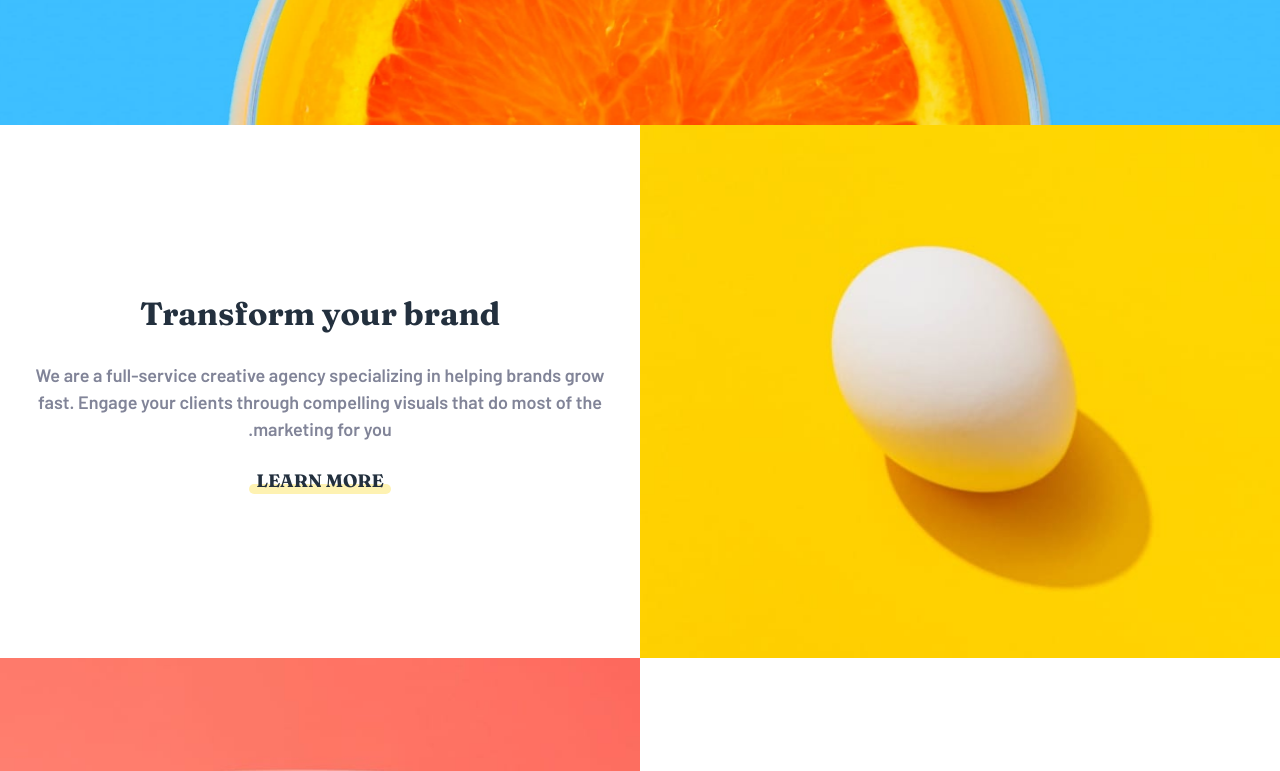
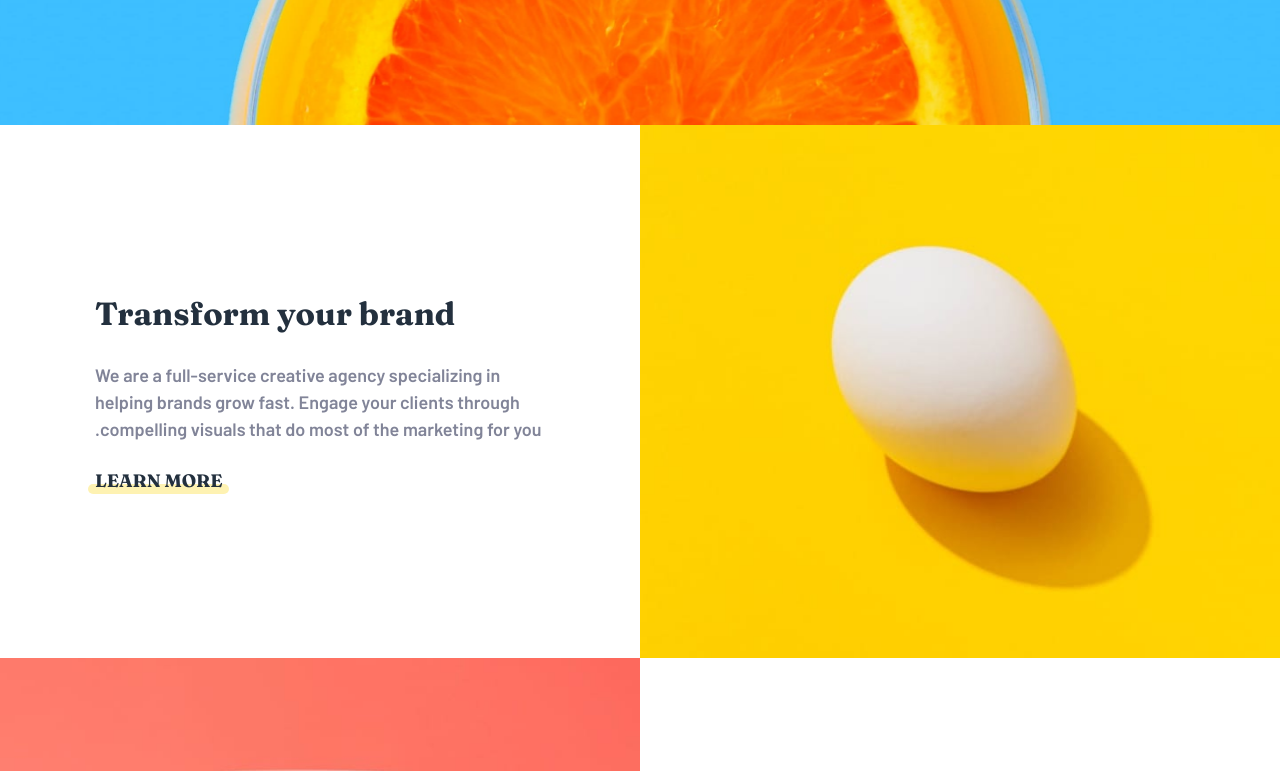
Before and after one commit to bachitterch/sunnyside-lp, a website built with webpack: page src/index.html in a window 1280 px wide. Shown: the part 660-1431 px from the top of the page. Built offline with nearby package versions, Linux system fonts and the light colour scheme.

Commit message:
Change: Fixed btn styling and text alignment

```diff
--- a/src/scss/components/_desktop_nav.scss
+++ b/src/scss/components/_desktop_nav.scss
@@ -15,6 +15,7 @@
 
   .desktop__btn {
     font-family: $font-serif;
+    text-transform: uppercase;
     background-color: $white;
     color: $very-dark-desat-blue;
     transition: all 0.15s ease-in-out;
--- a/src/scss/components/_features.scss
+++ b/src/scss/components/_features.scss
@@ -4,11 +4,11 @@
 .features {
   display: flex;
   flex-direction: column;
+  text-align: left;
 }
 
 .transform,
 .stand_out {
-  text-align: center;
   display: grid;
 
   grid-template-rows: repeat(2, 1fr);
@@ -24,7 +24,13 @@
   }
 
   &__text {
-    padding: 36px 0;
+    padding-block: 36px;
+    padding-inline: 36px;
+
+    @media screen and (min-width: 768px) {
+      width: 100%;
+      max-width: 44ch;
+    }
   }
 
   &__heading {
```
